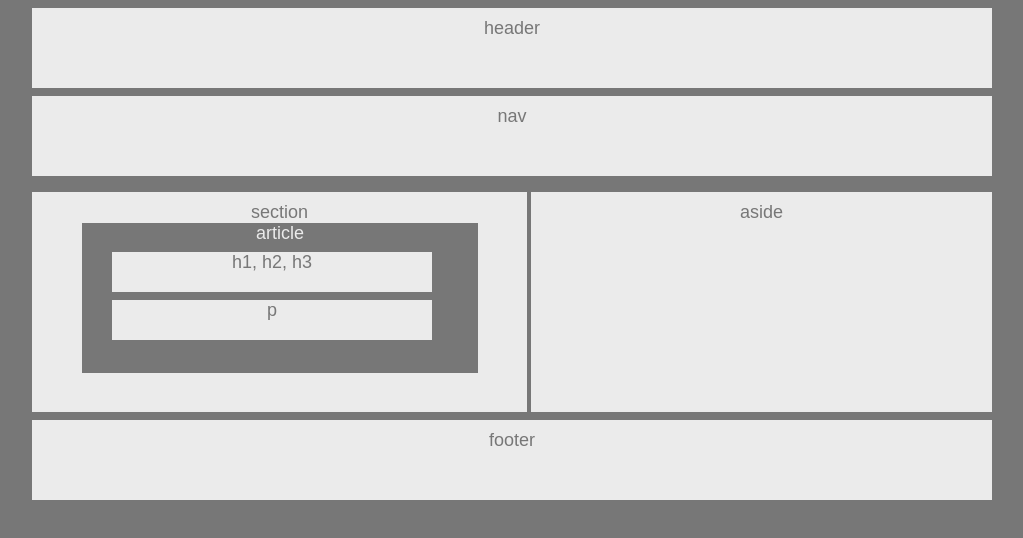
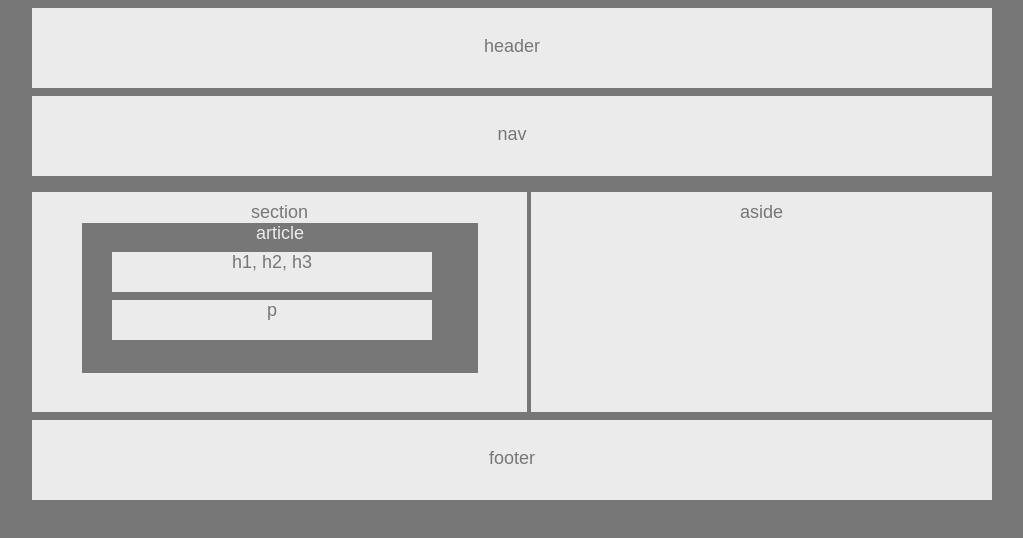
Before and after one commit to mikegarcia7/HW-Wireframe, a plain HTML site: page index.html in a window 1280 px wide. Shown: the whole page, without its empty margins (128-1151 px from the left). Drawn offline with Linux system fonts and the light colour scheme.

Commit message:
actually fixed the center text in the header, nav, and footer

```diff
--- a/index.html
+++ b/index.html
@@ -9,10 +9,10 @@
 </head>
 <body>
     <div class="header">
-        header
+       <p>header</p>
     </div>
     <div class="nav">
-        nav
+        <p>nav</p>
     </div>
     <container>
     <div class="section">
@@ -32,7 +32,7 @@
         aside
     </div>
     <div class="footer">
-         footer
+         <p>footer</p>
     </div>
 
 </body>
--- a/style.css
+++ b/style.css
@@ -13,6 +13,7 @@ Body{
     text-align: center;
 }
 .header, .nav, .footer{
+    vertical-align: middle;
     height: 60px;
     padding: 10px 0;
 }
```
